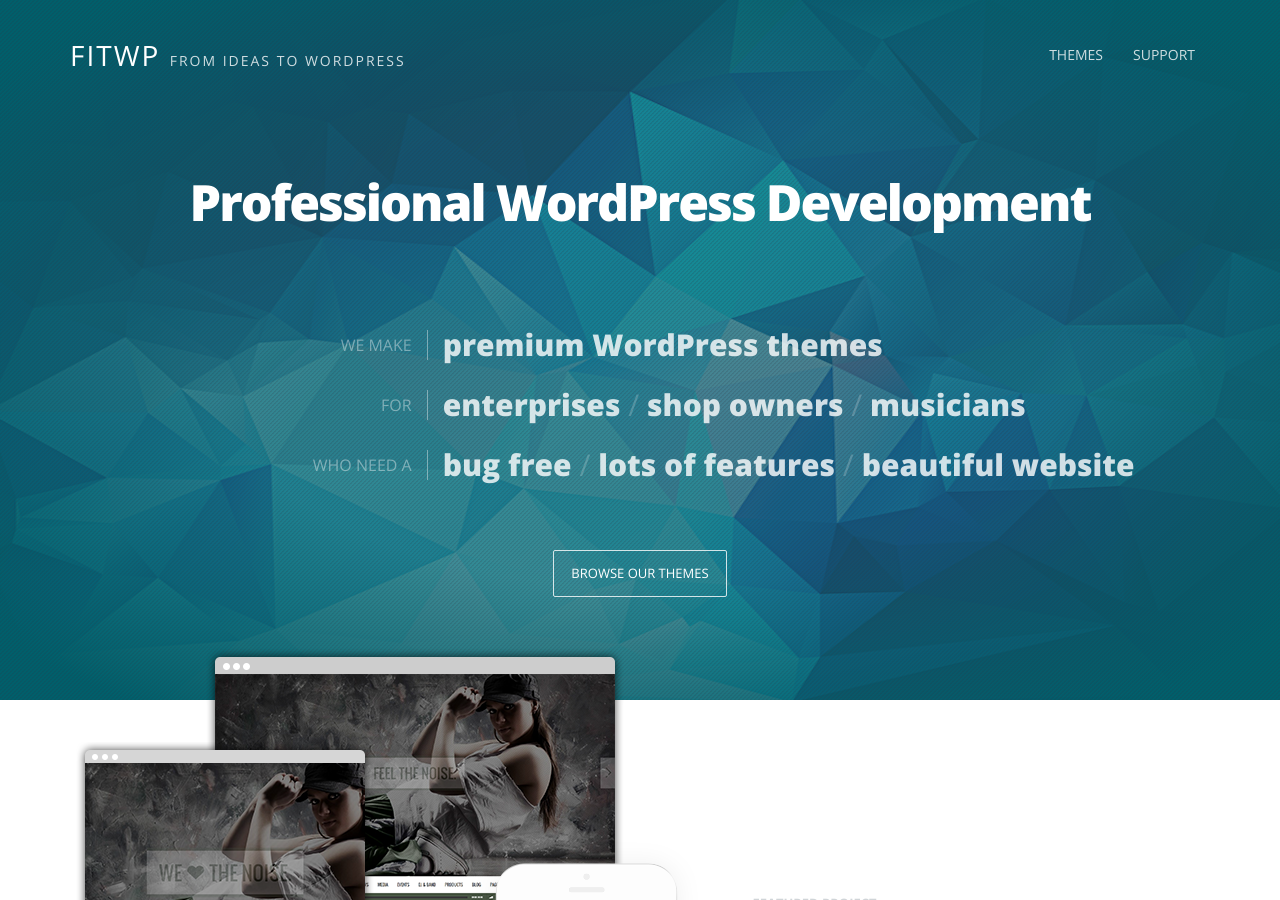
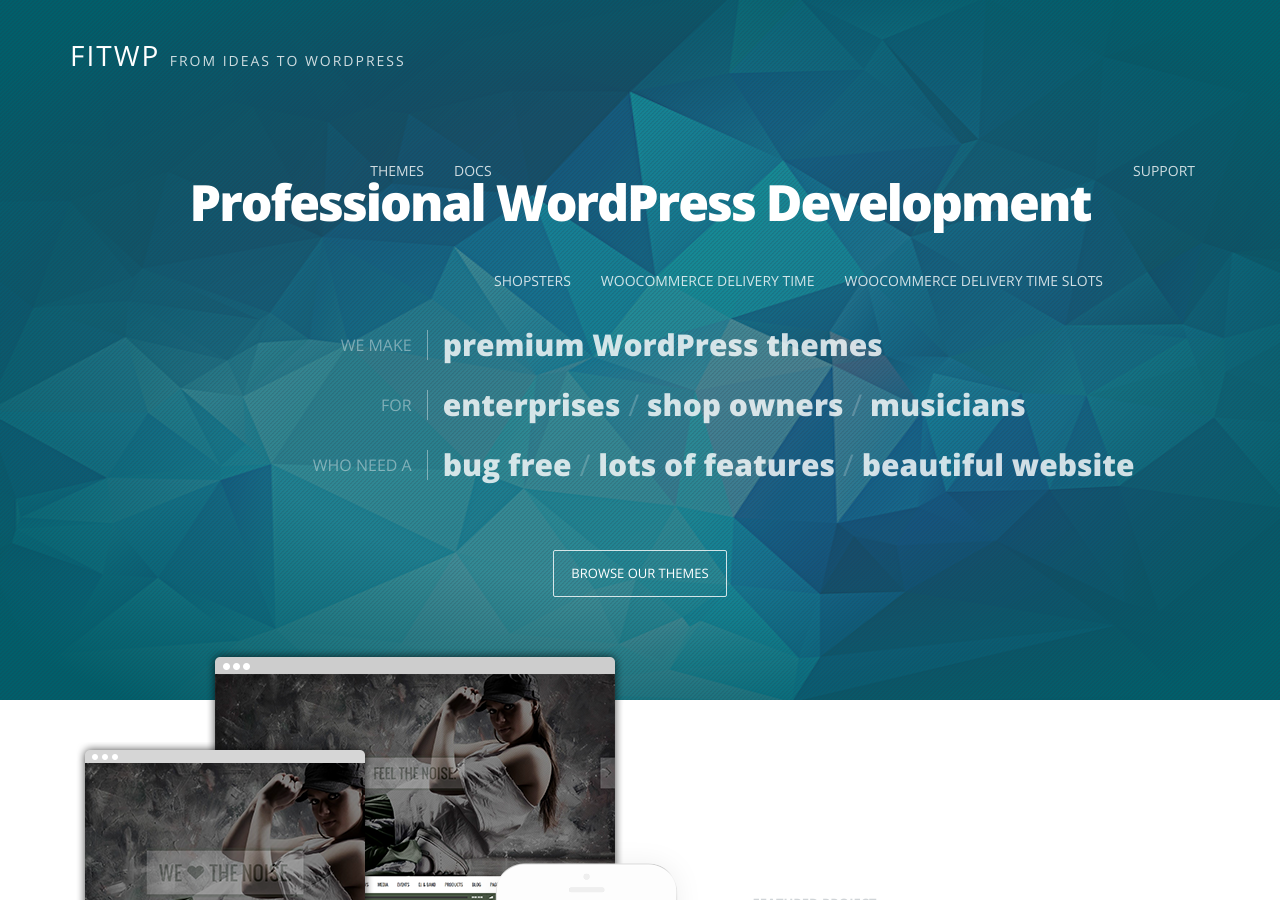
Before and after one commit to fitwp/fitwp.github.io, a Jekyll site: the page built from index.html, in a window 1280 px wide and 900 px high. Built offline with Jekyll 4.4.1, drawn with Linux system fonts in a browser that asks for light colours.

Commit message:
Update header.html

```diff
--- a/_includes/header.html
+++ b/_includes/header.html
@@ -28,7 +28,14 @@
 		<nav class="nav">
 			<ul>
 				<li><a href="http://themeforest.net/user/fitwp/portfolio/?ref=fitwp" target="_blank" class="menu-themes">Themes</a></li>
-				<li><a href="/docs" class="menu-docs hidden">Docs</a></li>
+				<li>
+					<a href="#" class="menu-docs">Docs</a>
+					<ul>
+						<li><a href="/docs/shopsters">Shopsters</a></li>
+						<li><a href="/docs/woocommerce-delivery-time">WooCommerce Delivery Time</a></li>
+						<li><a href="/docs/woocommerce-delivery-time">WooCommerce Delivery Time Slots</a></li>
+					</ul>
+				</li>
 				<li><a href="/support" class="menu-support">Support</a></li>
 				<li><a href="/contact" class="menu-contact hidden">Contact</a></li>
 			</ul>
```
